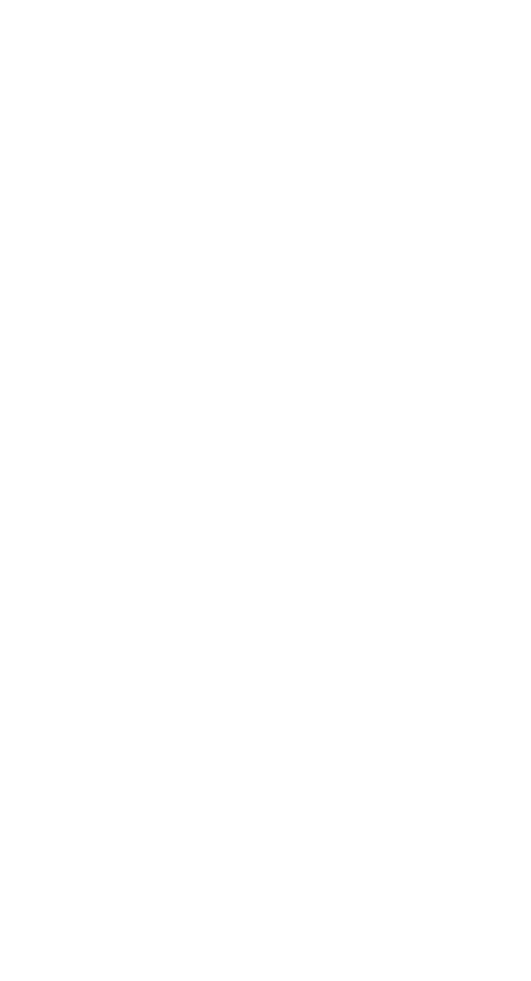
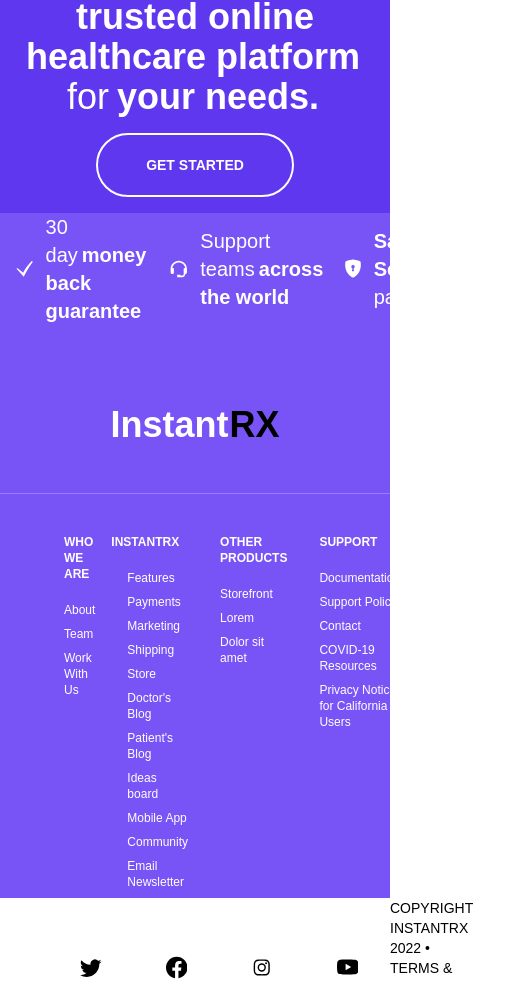
Before and after one commit to CheckToSee/Healthcare_Modern_App, a Next.js app: page / in a window 390 px wide. Shown: the part 4989-5970 px from the top of the page, 531 px wide, since content can reach past the window. Before the commit the page ends 4930 px from the top, so only its background shows below. Built offline with nearby package versions, Linux system fonts and the light colour scheme; a web font is replaced by a local one.

Commit message:
Footer added
Footer added according to Figma Design, added in some mobile responsiveness, more to be added

```diff
--- a/app/page.js
+++ b/app/page.js
@@ -8,6 +8,7 @@
     <Steps />
     <Mission />
     <Map />
+    <Footer />
   </div>
 );
 
--- a/components/Footer.jsx
+++ b/components/Footer.jsx
@@ -1,9 +1,121 @@
-import React from 'react'
+import React from "react";
+import { GiCheckMark } from "react-icons/gi";
+import { BiSupport, BiLogoInstagram } from "react-icons/bi";
+import { BsShieldLockFill, BsTwitter, BsFacebook, BsYoutube } from "react-icons/bs";
 
 const Footer = () => {
   return (
-    <div>Footer</div>
-  )
-}
+    <div className="h-screen w-full flex flex-col">
+      <div className="flex flex-[3] bg-[#5F37EF] w-full justify-center items-center">
+        <div className="w-full h-full max-w-[1000px] flex lg:flex-row flex-col">
+          <div className="w-full h-full flex flex-[4] justify-center items-center">
+            <h2 className="font-normal text-4xl text-white p-4 lg:text-left text-center">
+              InstantRX - the
+              <span className="font-bold pl-2 pr-1">
+                most trusted online healthcare platform
+              </span>{" "}
+              for
+              <span className="font-bold pl-2 pr-1">your needs.</span>
+            </h2>
+          </div>
+          <div className="w-full h-full flex flex-[1] justify-center items-center">
+            <button className="border-white border-[2px] py-5 px-12 rounded-full text-sm text-white font-semibold hover:bg-[#4d2ebf] lg:mb-0 mb-4">
+              GET STARTED
+            </button>
+          </div>
+        </div>
+      </div>
+      <div className="flex flex-[13] bg-[#7854F7] justify-center">
+        <div className="w-full max-w-[1500px] flex flex-col justify-center">
+          <div className="flex flex-row w-full h-48">
+            <div className="flex items-center justify-center w-full lg:pl-0 pl-4">
+              <GiCheckMark className="text-white mr-3" size={40} />
+              <h3 className="text-white text-xl font-medium">
+                30 day
+                <span className="font-bold pl-1">money back guarantee</span>
+              </h3>
+            </div>
+            <div className="flex items-center justify-center w-full">
+              <BiSupport className="text-white mr-3" size={40} />
+              <h3 className="text-white text-xl font-medium">
+                Support teams
+                <span className="font-bold pl-1">across the world</span>
+              </h3>
+            </div>
+            <div className="flex items-center justify-center w-full lg:pr-0 pr-4">
+              <BsShieldLockFill className="text-white mr-3" size={35} />
+              <h3 className="text-white text-xl font-medium">
+                <span className="font-bold pr-1">Safe & Secure</span>
+                online payment
+              </h3>
+            </div>
+          </div>
+          <div className="w-full h-[50%] flex items-end justify-center border-b-[1px] border-[#9A7DFF]">
+            <h2 className="text-4xl font-semibold text-white pb-12">Instant
+              <span className="text-black pl-[1px]">RX</span>
+            </h2>
+          </div>
+          <div className="w-full h-full flex justify-center text-white">
+            <div className="w-full h-full max-w-[1300px] flex flex-row pt-5 px-12">
+              <div className="w-full h-full flex flex-col">
+                <h4 className="lg:text-sm text-xs font-bold py-5 lg:px-0 px-4">WHO WE ARE</h4>
+                <p className="text-xs pb-2 lg:px-0 px-4">About</p>
+                <p className="text-xs pb-2 lg:px-0 px-4">Team</p>
+                <p className="text-xs pb-2 lg:px-0 px-4">Work With Us</p>
+              </div>
+              <div className="w-full h-full flex flex-col">
+                <h4 className="lg:text-sm text-xs font-bold py-5">INSTANTRX</h4>
+                <p className="text-xs pb-2 lg:px-0 px-4">Features</p>
+                <p className="text-xs pb-2 lg:px-0 px-4">Payments</p>
+                <p className="text-xs pb-2 lg:px-0 px-4">Marketing</p>
+                <p className="text-xs pb-2 lg:px-0 px-4">Shipping</p>
+                <p className="text-xs pb-2 lg:px-0 px-4">Store</p>
+                <p className="text-xs pb-2 lg:px-0 px-4">Doctor's Blog</p>
+                <p className="text-xs pb-2 lg:px-0 px-4">Patient's Blog</p>
+                <p className="text-xs pb-2 lg:px-0 px-4">Ideas board</p>
+                <p className="text-xs pb-2 lg:px-0 px-4">Mobile App</p>
+                <p className="text-xs pb-2 lg:px-0 px-4">Community</p>
+                <p className="text-xs pb-2 lg:px-0 px-4">Email Newsletter</p>
+              </div>
+              <div className="w-full h-full flex flex-col">
+                <h4 className="lg:text-sm text-xs font-bold py-5 lg:px-0 px-4">OTHER PRODUCTS</h4>
+                <p className="text-xs pb-2 lg:px-0 px-4">Storefront</p>
+                <p className="text-xs pb-2 lg:px-0 px-4">Lorem</p>
+                <p className="text-xs pb-2 lg:px-0 px-4">Dolor sit amet</p>
+              </div>
+              <div className="w-full h-full flex flex-col">
+                <h4 className="lg:text-sm text-xs font-bold py-5 lg:px-0 px-4">SUPPORT</h4>
+                <p className="text-xs pb-2 lg:px-0 px-4">Documentation</p>
+                <p className="text-xs pb-2 lg:px-0 px-4">Support Policy</p>
+                <p className="text-xs pb-2 lg:px-0 px-4">Contact</p>
+                <p className="text-xs pb-2 lg:px-0 px-4">COVID-19 Resources</p>
+                <p className="text-xs pb-2 lg:px-0 px-4">Privacy Notice for California Users</p>
+              </div>
+              <div className="w-full h-full flex flex-col">
+                <h4 className="lg:text-sm text-xs font-bold py-5 lg:px-0 px-4">WE RECOMMEND</h4>
+                <p className="text-xs pb-2 lg:px-0 px-4">Experts</p>
+                <p className="text-xs pb-2 lg:px-0 px-4">Success Stories</p>
+                <p className="text-xs pb-2 lg:px-0 px-4">Solutions</p>
+                <p className="text-xs pb-2 lg:px-0 px-4">Design Feedback Group</p>
+              </div>
+            </div>
+          </div>
+        </div>
+      </div>
+      <div className="flex flex-[1] bg-white flex-row">
+        <div className="w-full h-full flex flex-[1] items-center justify-start">
+          <BsTwitter className="ml-20 mr-8" size={25} />
+          <BsFacebook className="mx-8" size={25} />
+          <BiLogoInstagram className="mx-8" size={25} />
+          <BsYoutube className="mx-8" size={25} />
+        </div>
+        <div className="w-full h-full flex flex-[2] items-center justify-center">
+          <h4 className="text-sm text-black">COPYRIGHT INSTANTRX 2022  •  TERMS & CONDITIONS  •  PRIVACY POLICY</h4>
+        </div>
+        <div className="w-full h-full flex flex-[1]"></div>
+      </div>
+    </div>
+  );
+};
 
-export default Footer
+export default Footer;
--- a/components/index.js
+++ b/components/index.js
@@ -3,6 +3,7 @@
 import Steps from './Steps';
 import Mission from './Mission';
 import Map from './Map';
+import Footer from './Footer';
 
 export {
   Navbar,
@@ -10,4 +11,5 @@
   Steps,
   Mission,
   Map,
+  Footer,
 };
```
Also changed, not shown: utils/motion.js (+0 -16 lines).
